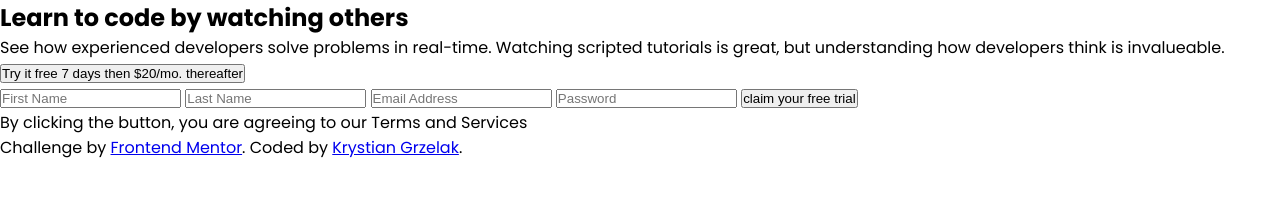
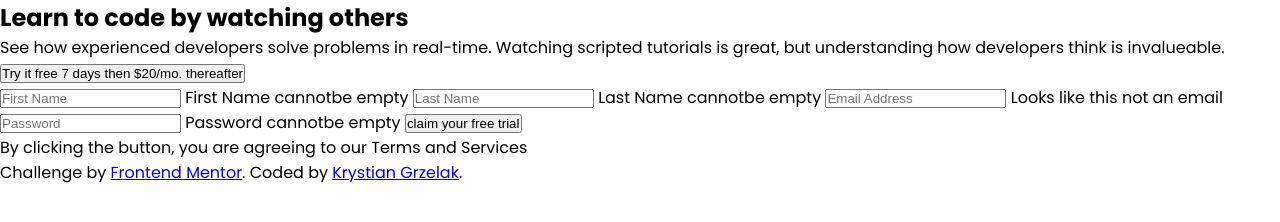
Before and after one commit to krylak123/fn-signup-form, a plain HTML site: page index.html in a window 1280 px wide. Drawn offline with Linux system fonts and the light colour scheme.

Commit message:
added error message

```diff
--- a/index.html
+++ b/index.html
@@ -14,19 +14,32 @@
 
 <body>
   <section class="intro">
+    <div class="intro__info-wrap">
       <h1 class="intro__title">Learn to code by watching others</h1>
-    <p class="intro__paragraph">See how experienced developers solve problems in real-time. Watching scripted tutorials
+      <p class="intro__paragraph">See how experienced developers solve problems in real-time. Watching scripted
+        tutorials
         is great, but understanding how developers think is invalueable.</p>
+    </div>
+    <div class="intro__form-wrap">
       <button class="intro__btn"><span class="bold">Try it free 7 days</span> then $20/mo. thereafter</button>
       <form class="intro__form form">
         <input type="text" class="form__input" placeholder="First Name">
+        <label class="form__error form__error--first">First Name cannotbe empty</label>
+
         <input type="text" class="form__input" placeholder="Last Name">
-      <input type="text" class="form__input" placeholder="Email Address">
+        <label class="form__error form__error--last">Last Name cannotbe empty</label>
+
+        <input type="email" class="form__input" placeholder="Email Address">
+        <label class="form__error form__error--email">Looks like this not an email</label>
+
         <input type="password" class="form__input" placeholder="Password">
-      <input type="button" class="form__btn" value="claim your free trial">
+        <label class="form__error form__error--password">Password cannotbe empty</label>
+
+        <input type="submit" class="form__input form__input--btn" value="claim your free trial">
         <p class="form__paragraph">By clicking the button, you are agreeing to our
-        <span class="bold form__paragraph">Terms and Services</span></p>
+          <span class="bold form__paragraph--red">Terms and Services</span></p>
       </form>
+    </div>
   </section>
   <footer>
     <p class="attribution">
```
Lines whose indentation alone changed are shown as unchanged.
